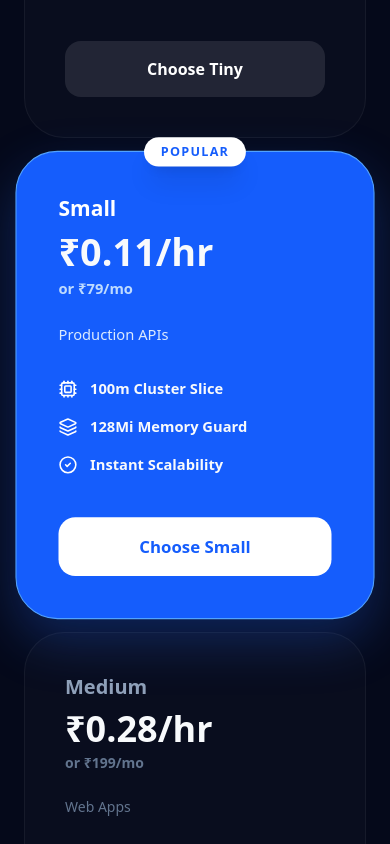
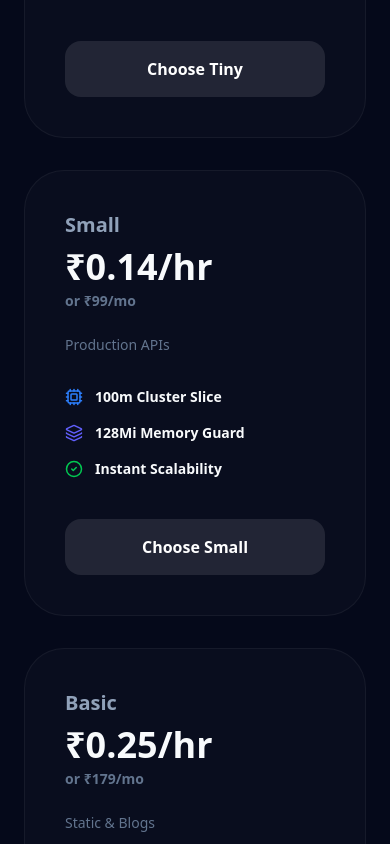
Before and after one commit to AmarGangurde/control-plane-frontend, a React (Vite) app: page / in a window 390 px wide. Shown: the part 5440-6284 px from the top of the page. Built offline with nearby package versions, Linux system fonts and the light colour scheme; no server answers.

Commit message:
update landing page pricing grid with new plans

```diff
--- a/src/pages/Landing.jsx
+++ b/src/pages/Landing.jsx
@@ -313,40 +313,58 @@ export default function Landing() {
                         </p>
                     </div>
 
-                    <div className="grid md:grid-cols-2 lg:grid-cols-4 gap-6">
+                    <div className="grid md:grid-cols-2 lg:grid-cols-3 gap-8">
                         <PlanCard
                             name="Tiny"
                             price="Free"
                             cpu="25m"
-                            ram="32Mi"
+                            ram="64Mi"
                             bestFor="Hobbies & Testing"
                             isMain={false}
                         />
                         <PlanCard
                             name="Small"
-                            price="₹0.11/hr"
-                            monthly="₹79/mo"
+                            price="₹0.14/hr"
+                            monthly="₹99/mo"
                             cpu="100m"
                             ram="128Mi"
                             bestFor="Production APIs"
+                            isMain={false}
+                        />
+                        <PlanCard
+                            name="Basic"
+                            price="₹0.25/hr"
+                            monthly="₹179/mo"
+                            cpu="250m"
+                            ram="256Mi"
+                            bestFor="Static & Blogs"
+                            isMain={false}
+                        />
+                        <PlanCard
+                            name="Medium"
+                            price="₹0.35/hr"
+                            monthly="₹249/mo"
+                            cpu="500m"
+                            ram="512Mi"
+                            bestFor="Dynamic Web Apps"
                             isMain={true}
                         />
                         <PlanCard
-                            name="Medium"
-                            price="₹0.28/hr"
-                            monthly="₹199/mo"
-                            cpu="500m"
-                            ram="512Mi"
-                            bestFor="Web Apps"
+                            name="Large"
+                            price="₹0.69/hr"
+                            monthly="₹499/mo"
+                            cpu="1.0 Core"
+                            ram="1024Mi"
+                            bestFor="Heavy Compute"
                             isMain={false}
                         />
                         <PlanCard
-                            name="Large"
-                            price="₹0.55/hr"
-                            monthly="₹399/mo"
-                            cpu="1.0 Core"
-                            ram="1024Mi"
-                            bestFor="Heavy Compute"
+                            name="XLarge"
+                            price="₹1.39/hr"
+                            monthly="₹999/mo"
+                            cpu="2.0 Core"
+                            ram="2048Mi"
+                            bestFor="Enterprise Loads"
                             isMain={false}
                         />
                     </div>
```
